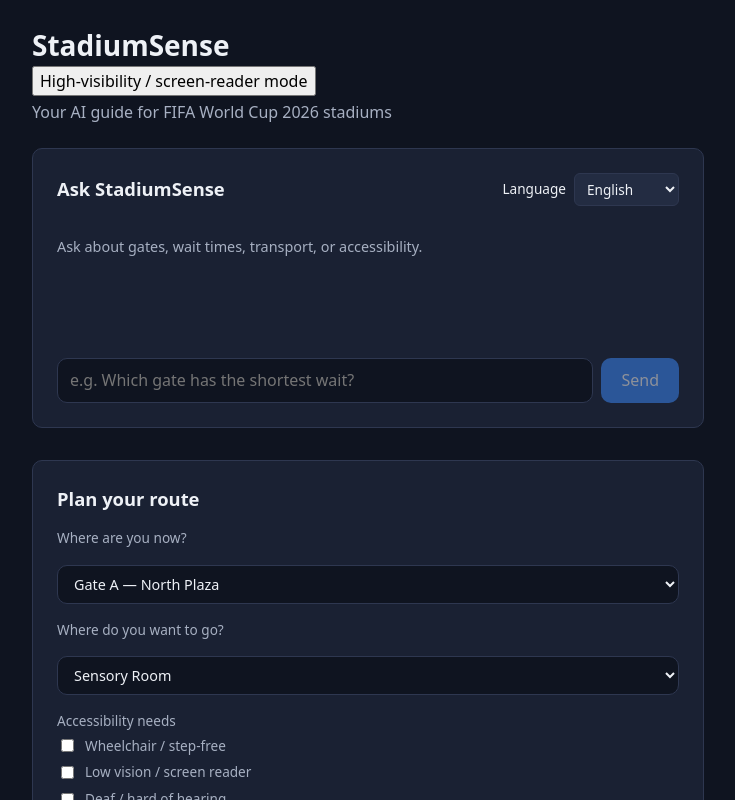
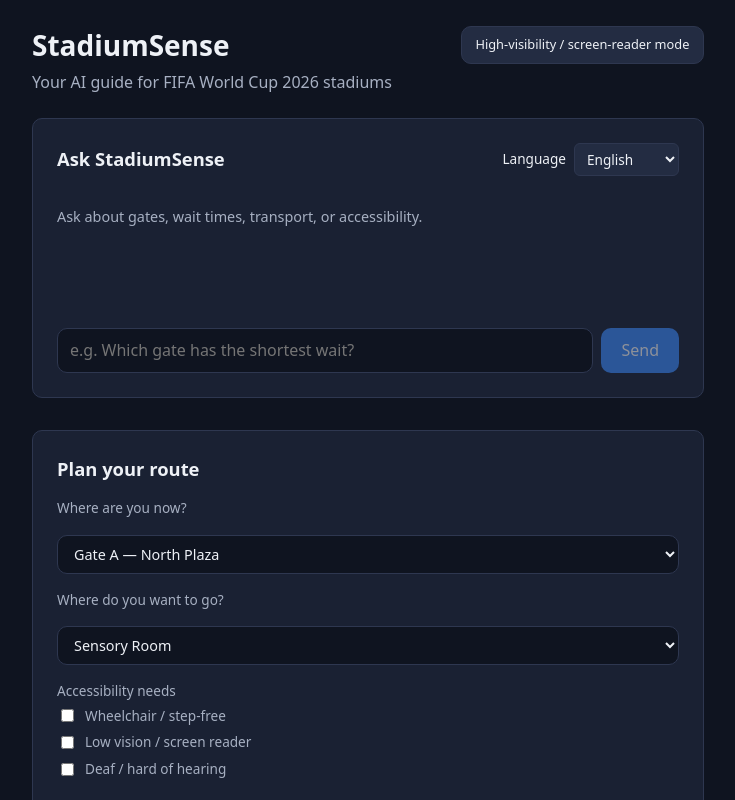
Before and after one commit to Quantorix-Field/stadiumsense, a React (Vite) app: page / in a window 1280 px wide. Shown: the top 800 px of the page, without its empty margins (272-1007 px from the left). Built offline with nearby package versions, Linux system fonts and the light colour scheme.

Commit message:
style: add high-visibility mode styling

```diff
--- a/src/styles.css
+++ b/src/styles.css
@@ -66,6 +66,14 @@
   min-height: 100vh;
 }
 
+.app-header-top {
+  display: flex;
+  justify-content: space-between;
+  align-items: center;
+  flex-wrap: wrap;
+  gap: var(--spacing-1);
+}
+
 .app-header h1 {
   margin: 0;
   font-size: 1.75rem;
@@ -74,6 +82,47 @@
 .app-header p {
   margin: 0.25rem 0 0;
   color: var(--color-text-muted);
+}
+
+.display-mode-toggle {
+  background: var(--color-surface-raised);
+  color: var(--color-text);
+  border: 1px solid var(--color-border);
+  border-radius: var(--radius);
+  padding: 0.5rem 0.85rem;
+  font-size: 0.8rem;
+  cursor: pointer;
+}
+
+.display-mode-toggle[aria-pressed='true'] {
+  background: var(--color-accent);
+  color: white;
+  border-color: var(--color-accent);
+}
+
+/* High-visibility mode: larger text, stronger contrast, thicker focus rings */
+
+.app-shell-high-visibility {
+  font-size: 1.15rem;
+}
+
+.app-shell-high-visibility * {
+  --color-text-muted: #d5dae3;
+}
+
+.app-shell-high-visibility button:focus-visible,
+.app-shell-high-visibility input:focus-visible,
+.app-shell-high-visibility select:focus-visible,
+.app-shell-high-visibility a:focus-visible {
+  outline-width: 4px;
+  outline-color: #ffdd55;
+}
+
+.app-shell-high-visibility .chat-message,
+.app-shell-high-visibility .gate-card,
+.app-shell-high-visibility .route-result,
+.app-shell-high-visibility .transport-option {
+  border: 1px solid var(--color-border);
 }
 
 .app-main {
```
